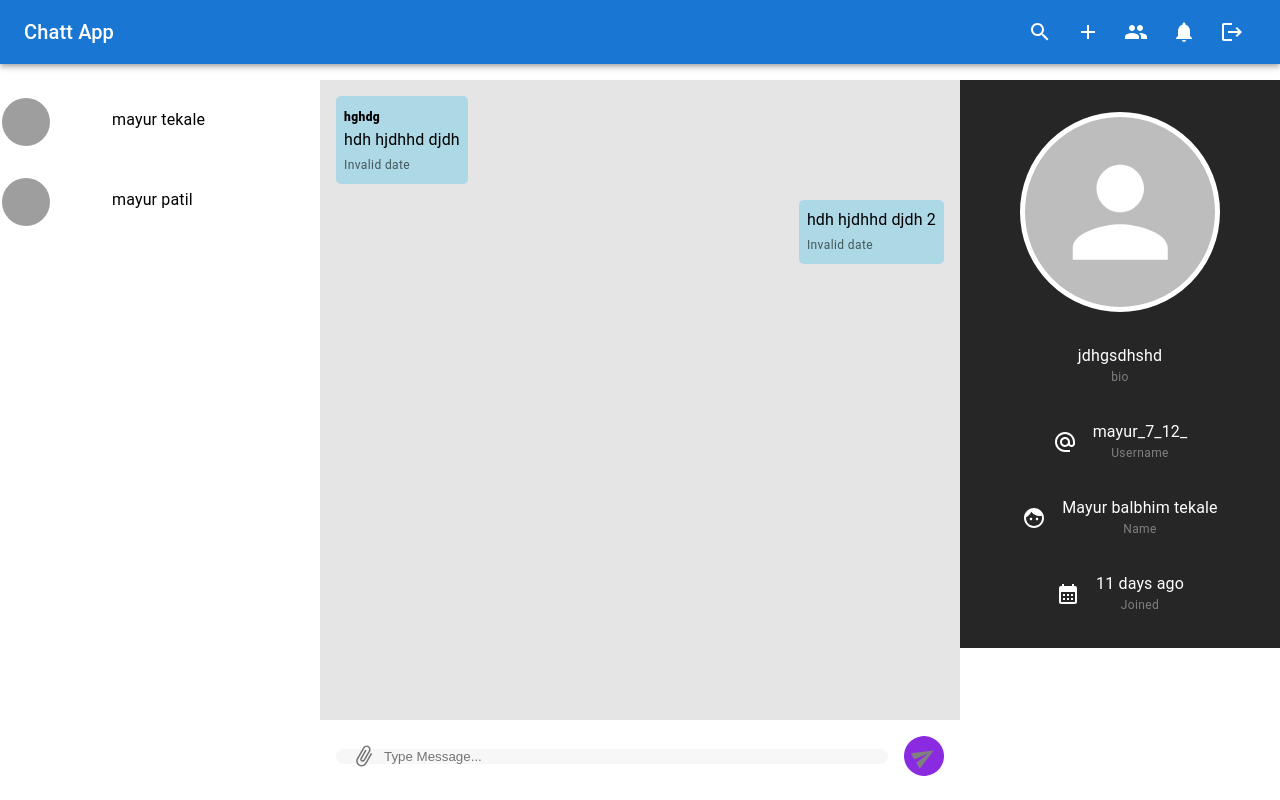
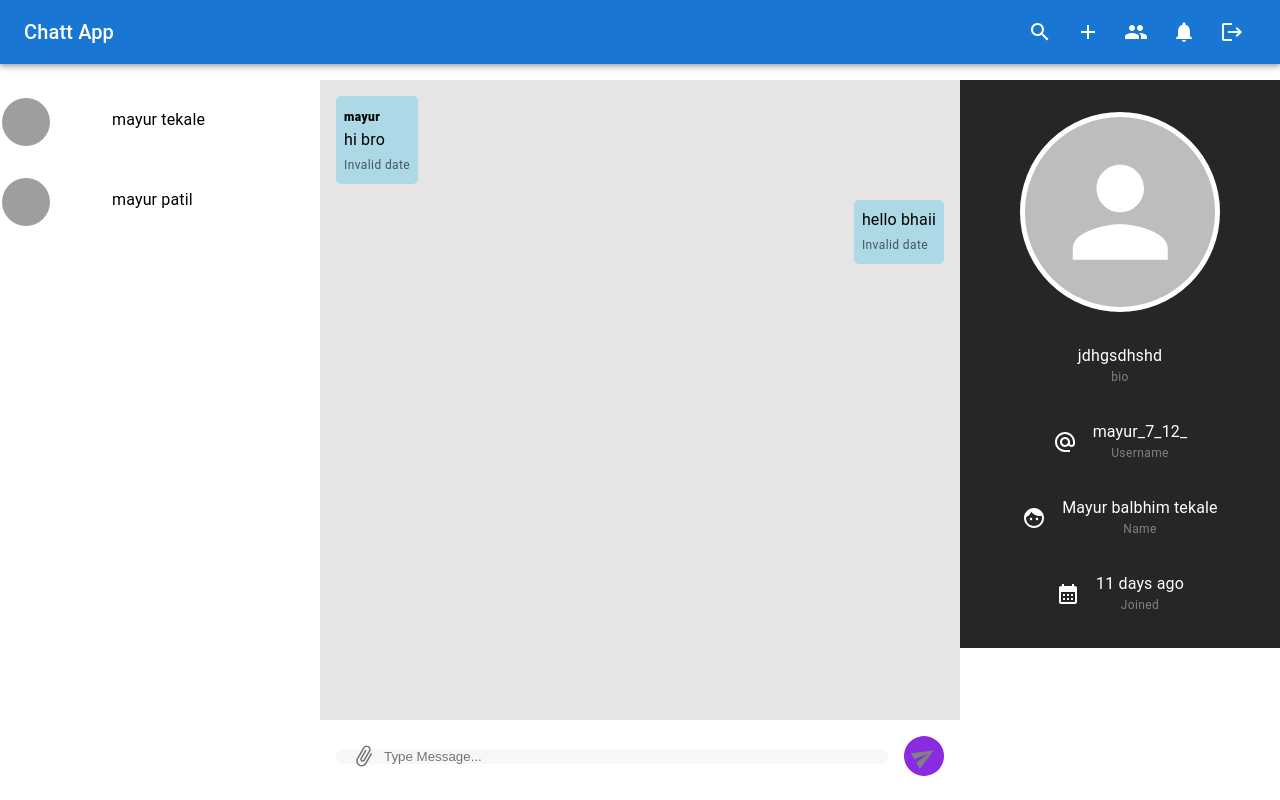
Before and after one commit to mayurr7/chat-app, a React (Vite) app in the folder client/: page /chat/1 in a window 1280 px wide. Built offline with nearby package versions, Linux system fonts and the light colour scheme; grey boxes are pictures that could not be loaded.

Commit message:
sample data added

```diff
--- a/client/src/Constants/sampleData.js
+++ b/client/src/Constants/sampleData.js
@@ -56,11 +56,11 @@ export const sampleMessage = [
         url: "",
       },
     ],
-    content: "hdh hjdhhd djdh",
+    content: "hi bro",
     _id: "jhgfgfd",
     sender: {
       _id: "user._id",
-      name: "hghdg",
+      name: "mayur",
     },
     chat: "chatId",
     createdAt: "2020-02-01T0:41:30.630Z",
@@ -72,11 +72,11 @@ export const sampleMessage = [
         url: "",
       },
     ],
-    content: "hdh hjdhhd djdh 2",
+    content: "hello bhaii",
     _id: "jhgfdjgf",
     sender: {
       _id: "jhgfdjgf",
-      name: "hghdg",
+      name: "kunal",
     },
     chat: "chatId",
     createdAt: "2020-02-01T0:41:30.630Z",
```
